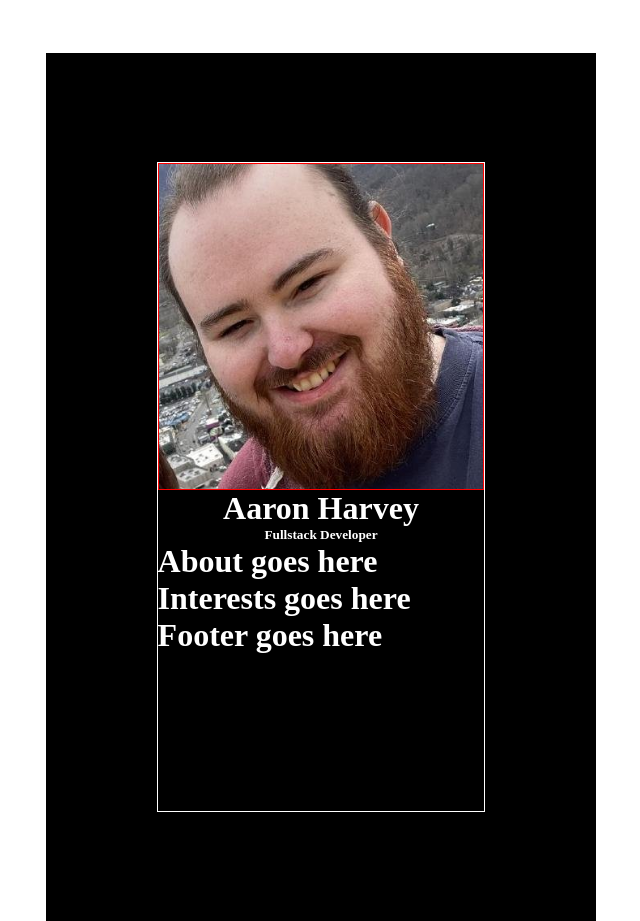
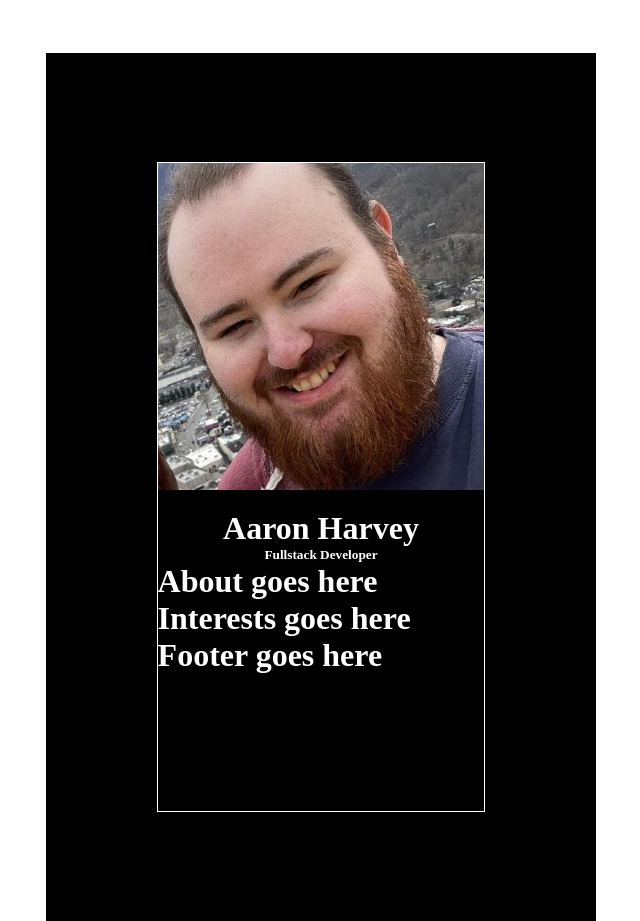
Before and after one commit to AaronJHarvey/React-Digital-Business-Card, a React (Vite) app: page / in a window 1280 px wide. Shown: the whole page, without its empty margins (19-659 px from the left). Built offline with nearby package versions, Linux system fonts and the light colour scheme.

Commit message:
Gives .info > #photo a bottom Margin

```diff
--- a/src/index.css
+++ b/src/index.css
@@ -29,11 +29,11 @@
 }
 
 .info > #photo {
-	border: 1px solid red;
+	/* border: 1px solid red; */
 	width: 100%;
-	height: ;
 	display: block;
 	margin: auto;
+	margin-bottom: 20px;
 }
 
 /* .test {
```
